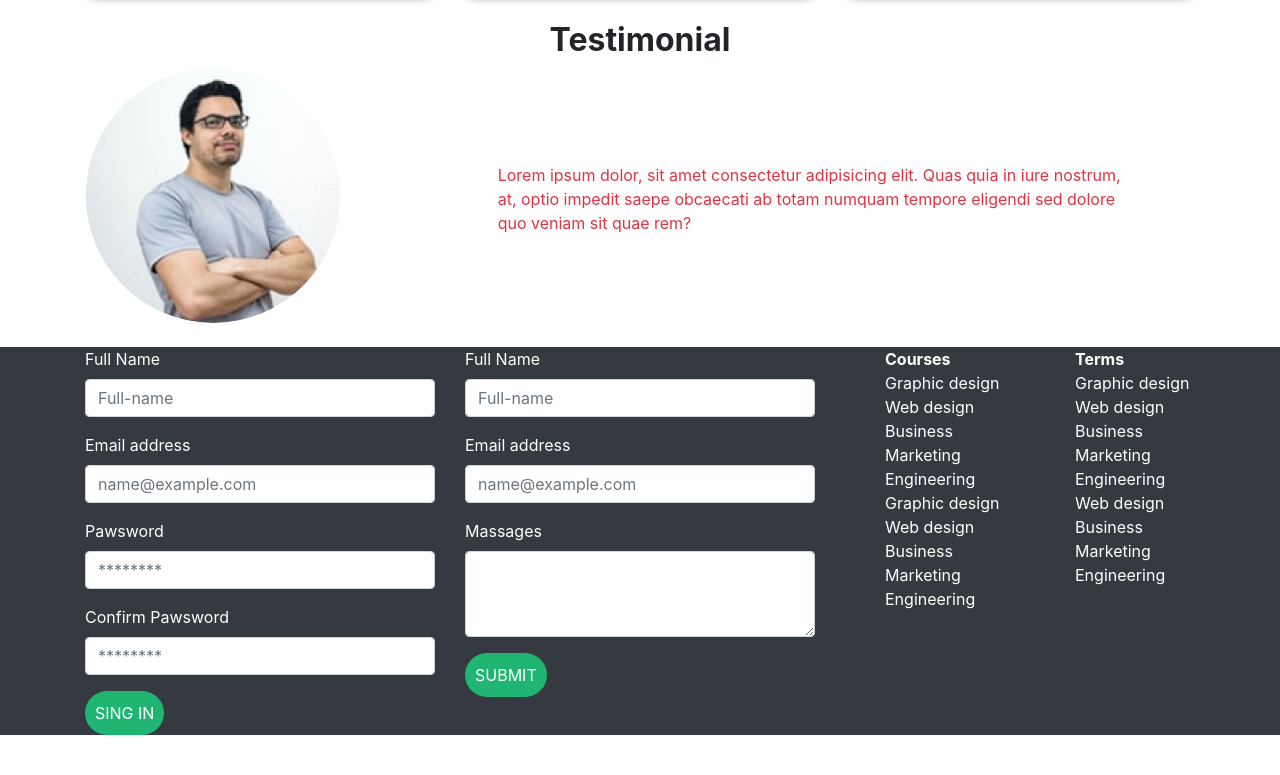
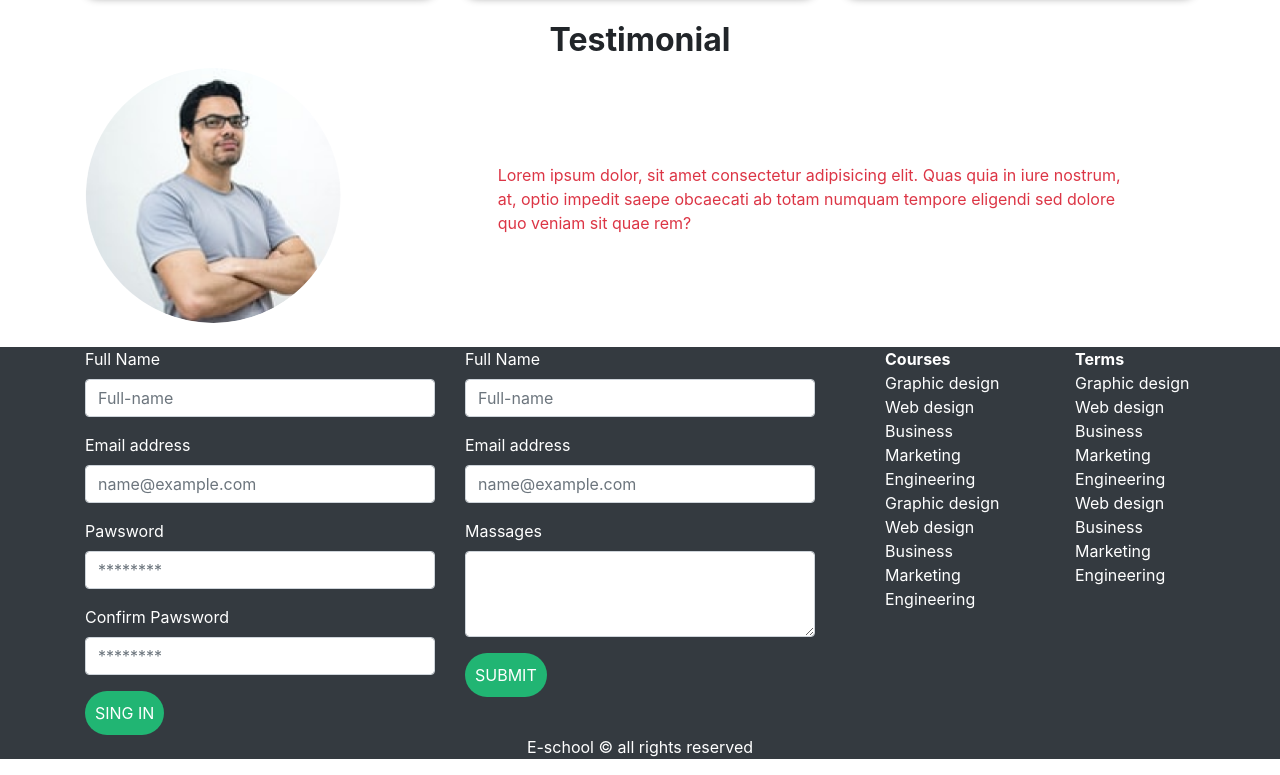
Before and after one commit to Hamidkhan-web/E-School, a plain HTML site: page index.html in a window 1280 px wide. Shown: the part 1327-2102 px from the top of the page. Before the commit the page ends 2062 px from the top, so only its background shows below. Drawn offline with nearby package versions, Linux system fonts and the light colour scheme.

Commit message:
footer solved

```diff
--- a/index.html
+++ b/index.html
@@ -283,6 +283,7 @@
             </div>
         </div>
     </div>
+    <p class="d-flex justify-content-center align-items-baseline copyright-text">E-school © all rights reserved</p>
 </footer>
 
 
```
